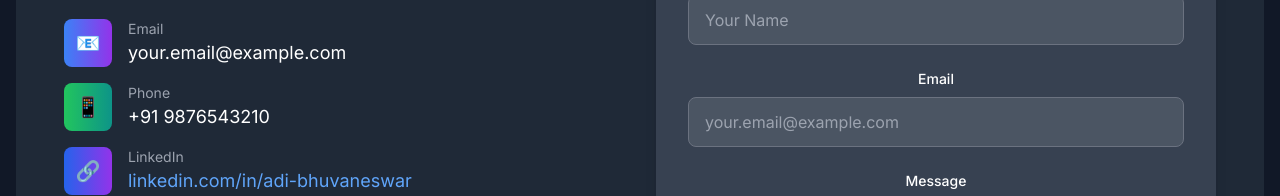
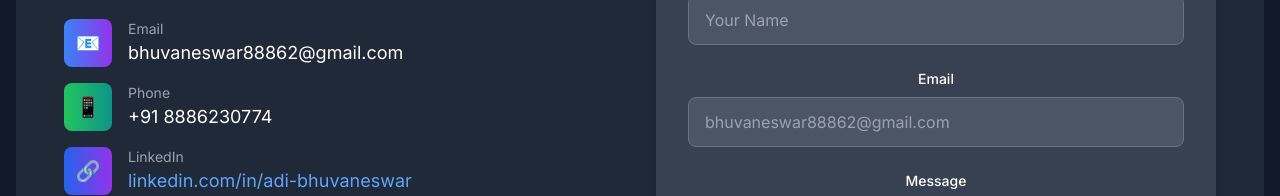
Before and after one commit to Bhuvanswar/Python-intership-task6, a plain HTML site: page Portfolio.html in a window 1280 px wide. Shown: the part 6029-6225 px from the top of the page. Drawn offline with nearby package versions, Linux system fonts and the light colour scheme; no server answers.

Commit message:
Portfolio.html

```diff
--- a/Portfolio.html
+++ b/Portfolio.html
@@ -609,7 +609,7 @@
                                 </div>
                                 <div>
                                     <p class="text-sm text-gray-400">Email</p>
-                                    <p class="text-lg">your.email@example.com</p>
+                                    <p class="text-lg">bhuvaneswar88862@gmail.com</p>
                                 </div>
                             </div>
 
@@ -619,7 +619,7 @@
                                 </div>
                                 <div>
                                     <p class="text-sm text-gray-400">Phone</p>
-                                    <p class="text-lg">+91 9876543210</p>
+                                    <p class="text-lg">+91 8886230774</p>
                                 </div>
                             </div>
 
@@ -655,7 +655,7 @@
                             </div>
                             <div>
                                 <label for="email" class="block text-sm font-medium mb-2">Email</label>
-                                <input type="email" id="email" name="email" required class="w-full px-4 py-3 rounded-lg bg-gray-600 border border-gray-500 text-white placeholder-gray-400 focus:border-blue-500 focus:ring-2 focus:ring-blue-500 focus:ring-opacity-50 transition-all duration-300" placeholder="your.email@example.com" />
+                                <input type="email" id="email" name="email" required class="w-full px-4 py-3 rounded-lg bg-gray-600 border border-gray-500 text-white placeholder-gray-400 focus:border-blue-500 focus:ring-2 focus:ring-blue-500 focus:ring-opacity-50 transition-all duration-300" placeholder="bhuvaneswar88862@gmail.com" />
                             </div>
                             <div>
                                 <label for="message" class="block text-sm font-medium mb-2">Message</label>
```
